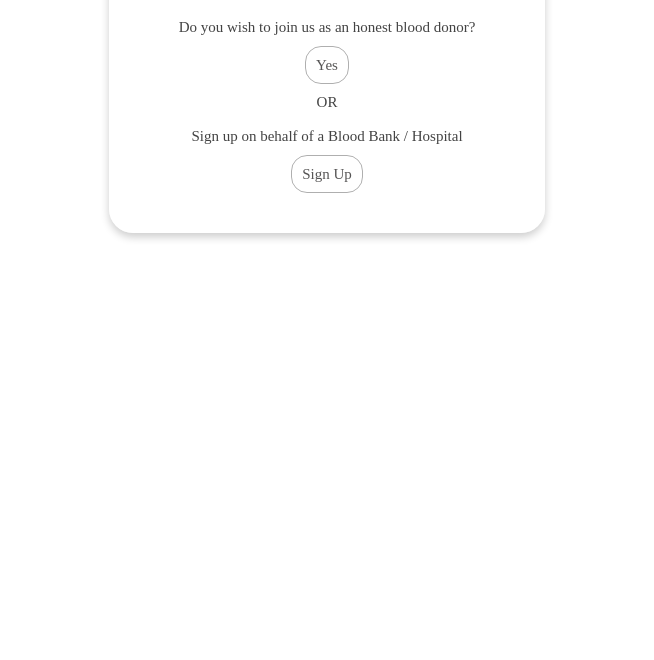
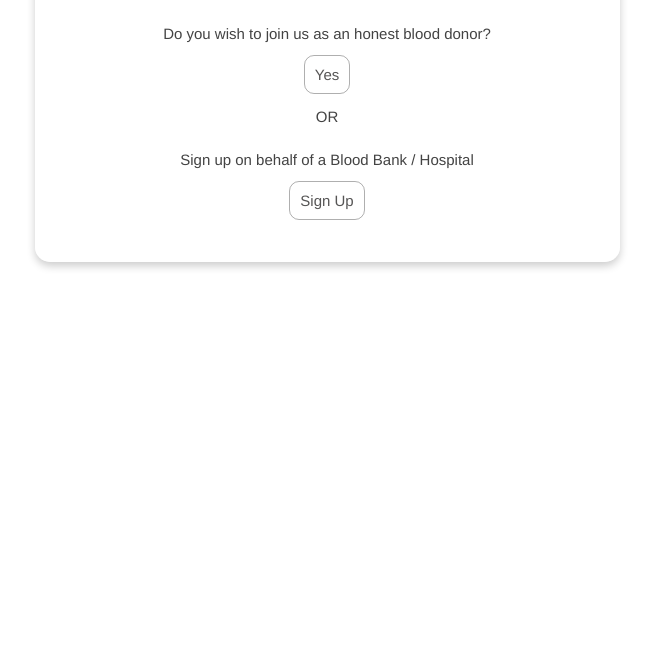
Before and after one commit to cheshtagupta284/Aphera, a plain HTML site: page pages/register.html in a window 1280 px wide. Shown: the part 240-900 px from the top of the page, without its empty margins (315-969 px from the left). After the commit the page ends 800 px from the top, so only its background shows below. Drawn offline with nearby package versions, Linux system fonts and the light colour scheme; files whose address does not match are found by name.

Commit message:
Updated Dependencies

```diff
--- a/pages/register.html
+++ b/pages/register.html
@@ -15,8 +15,8 @@
     <link href="/css/web-fonts-with-css/css/fontawesome-all.css" rel="stylesheet">
 
     <!--stylesheets-->
-    <link rel="stylesheet" href="/css/bootstrap/033 bootstrap.css">
-    <link rel="stylesheet" href="/css/responsive-tabs/077 responsive-tabs.css">
+    <link rel="stylesheet" href="/css/bootstrap/bootstrap.css">
+    <link rel="stylesheet" href="/css/responsive-tabs/responsive-tabs.css">
     <link rel="stylesheet" href="/css/common.css">
     <link rel="stylesheet" href="/css/register.css">
 </head>
```
Also changed, not shown: pages/register_registrar.html (+2 -2 lines), pages/register_store.html (+2 -2 lines), pages/register_user.html (+2 -2 lines).
